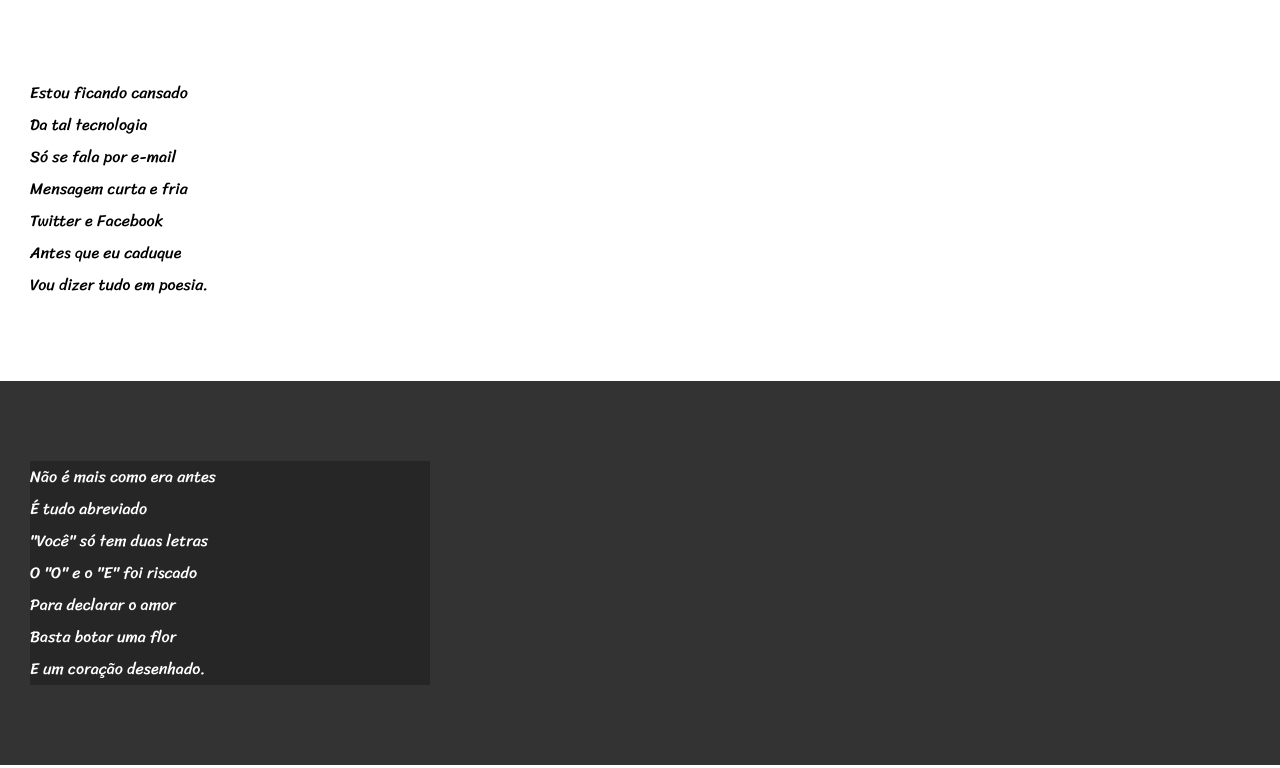
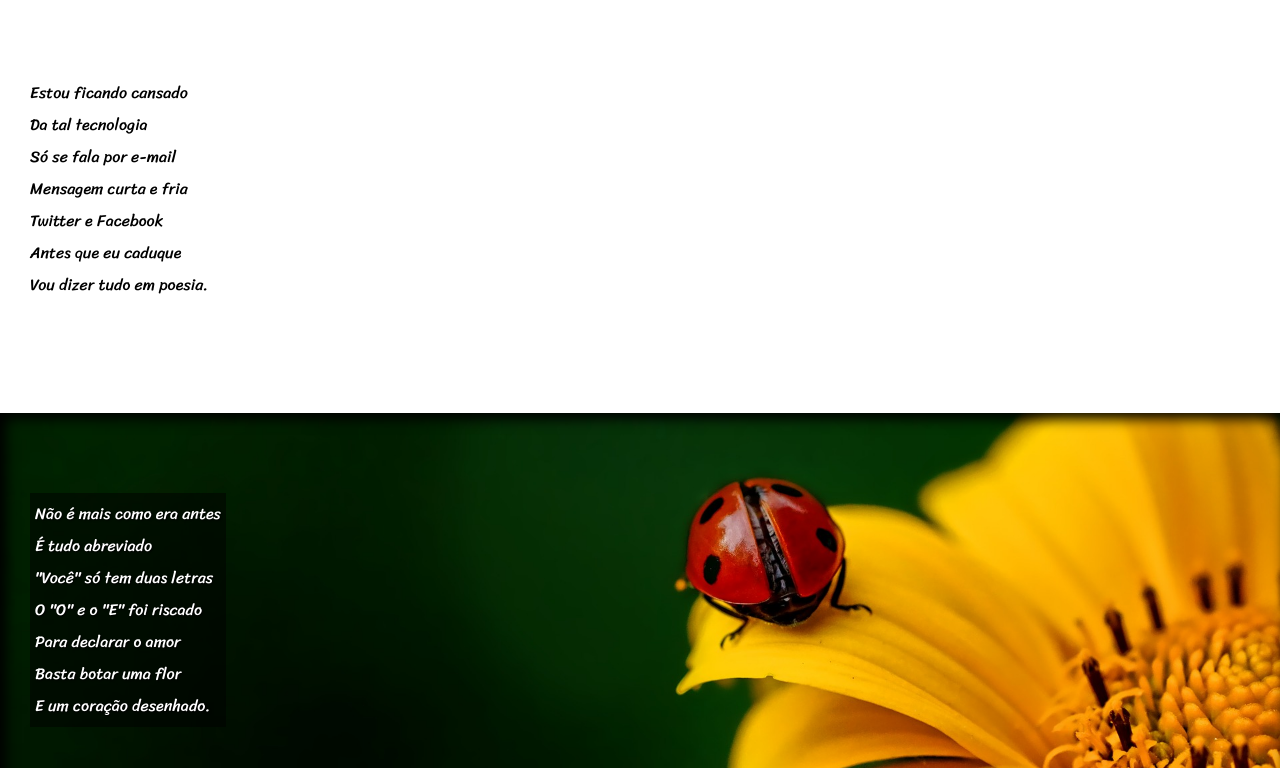
Before and after one commit to PedroRodrigoLB/Frontend, a plain HTML site: page 06-Cordel/index.html in a window 1280 px wide. Shown: the part 184-952 px from the top of the page. Drawn offline with Linux system fonts and the light colour scheme.

Commit message:
atualização

```diff
--- a/06-Cordel/index.html
+++ b/06-Cordel/index.html
@@ -11,7 +11,7 @@
 
         <h1>Cordel Moderno</h1>
 
-        <p>Por<a href="https://www.recantodasletras.com.br/poesias/3186743" target="_blank">Milton Duarte</a>.</p>
+        <p>Por<a href="https://www.recantodasletras.com.br/poesias/3186743" target="_blank"> Milton Duarte</a>.</p>
     </header>
 
     <section class="normal">
@@ -27,7 +27,7 @@
     </section>
 
 
-    <section class="imagem">
+    <section class="imagem" id="img01">
         <p>
             Não é mais como era antes <br>
             É tudo abreviado <br>
@@ -62,7 +62,7 @@
         </p>
     </section>
 
-    <section class="imagem">
+    <section class="imagem" id="img02">
         <p>
             Tenho saudade das cartas <br>
             Escritas com a própria mão <br>
--- a/06-Cordel/style.css
+++ b/06-Cordel/style.css
@@ -62,6 +62,11 @@ section{
     font-family: var(--fonte3);
 }
 
+section > p {
+    padding-bottom: 2em;
+
+}
+
 section.normal{
     background-color: white;
     color: black;
@@ -70,12 +75,28 @@ section.normal{
 section.imagem{
     background-color: rgb(51,51,51);
     color: white;
+    box-shadow: inset 6px 6px 13px 0px black;
+    background-attachment: fixed;
 }
 
 section.imagem>p{
-    width: 400px;
-    background-color:rgb(0,0,0,0.253);
+    display: inline-block;
+    padding: 5px;
+    background-color:rgb(0,0,0,0.514);
+    text-shadow: 1px 1px 2px black;
 }
+
+section#img01{
+    background-image: url(imagens/background001.jpg);
+    background-position: right center;
+    background-size: cover;
+}
+
+section#img02{
+    background-image: url(imagens/background002.jpg);
+
+}
+
 
 footer{
     background-color: black;
```
